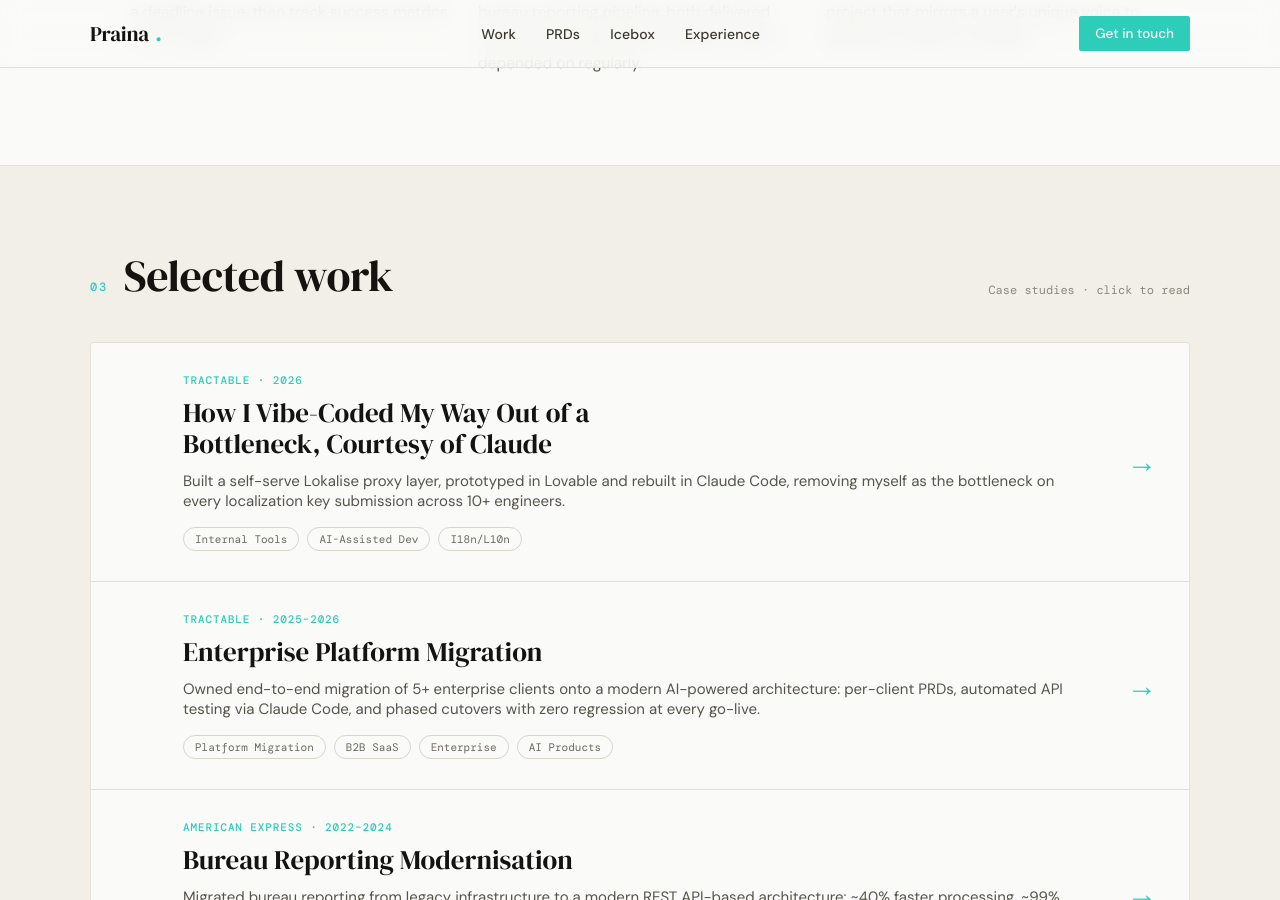
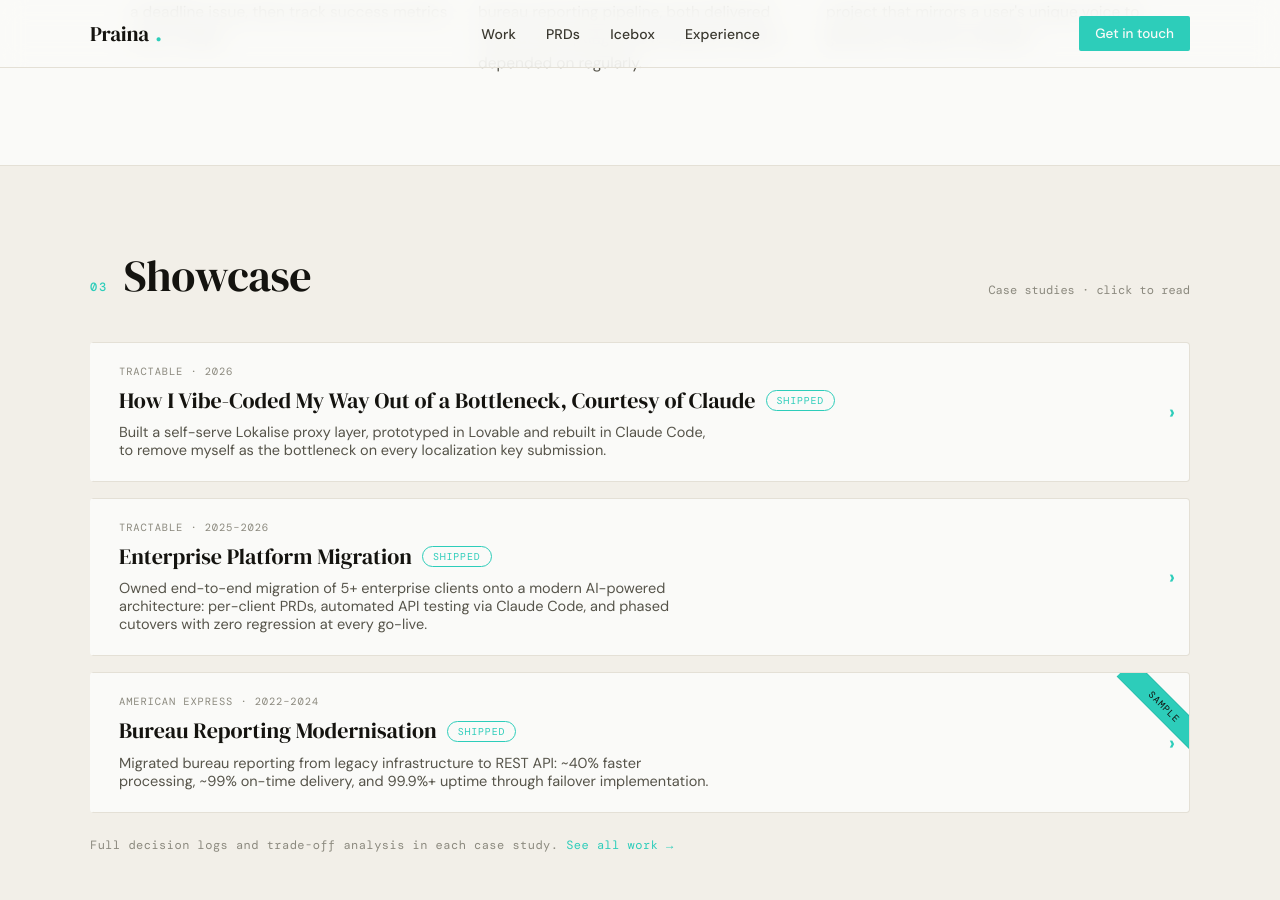
Before and after one commit to praina/praina.github.io, a Jekyll site: the page built from index.html, in a window 1280 px wide and 900 px high, scrolled down 1791 px. Built offline with Jekyll 4.4.1, drawn with Linux system fonts in a browser that asks for light colours; some web fonts are replaced; some of the changed text lies outside the part shown.

Commit message:
Rename homepage work section to Showcase, reuse shared listing-card
The homepage previously hand-duplicated case study content in its own
standalone .work__row markup and CSS instead of looping over the
case_studies collection. Replaced with the same listing-card partial
used on /case/, /prd/, /icebox/, and removed the now-unused .work__row*
CSS block. Tag pills (not supported by the shared card) were dropped
per explicit decision, so homepage cards now match /case/ exactly.

```diff
--- a/css/style.css
+++ b/css/style.css
@@ -295,47 +295,6 @@ body  { background: var(--c-bg); color: var(--c-ink); font-family: var(--f-body)
   gap: 24px; margin-bottom: 44px; flex-wrap: wrap;
 }
 .work__hint { font-family: var(--f-mono); font-size: 12px; color: var(--c-ink-faint); }
-.work__list {
-  display: flex; flex-direction: column; gap: 1px;
-  background: var(--c-border); border: 1px solid var(--c-border);
-  border-radius: 4px; overflow: hidden;
-}
-.work__row {
-  position: relative; overflow: hidden;
-  text-decoration: none; color: var(--c-ink);
-  background: var(--c-bg); border: none; cursor: pointer; padding: 0;
-  display: grid; grid-template-columns: 64px 1fr auto;
-  align-items: center; gap: 28px;
-  transition: background var(--t-hover);
-  font-family: var(--f-body); text-align: left;
-}
-.work__row:hover { background: var(--c-surface); }
-.work__bar {
-  background: var(--c-accent); align-self: stretch;
-  width: 0; transition: width var(--t-bar) var(--ease-out);
-}
-.work__row:hover .work__bar { width: 64px; }
-.work__row::before {
-  content: ""; position: absolute; top: 0; left: 0; right: 0;
-  height: 0; background: var(--c-accent);
-  transition: height var(--t-bar) var(--ease-out);
-}
-.work__row-content { padding: 30px 0; }
-.work__row-co {
-  font-family: var(--f-mono); font-size: 11px; letter-spacing: .08em;
-  text-transform: uppercase; color: var(--c-accent); margin-bottom: 10px; font-weight: 500;
-}
-.work__row-title {
-  font-family: var(--f-display); font-size: 27px; line-height: 1.15;
-  font-weight: 400; margin: 0 0 12px; max-width: 30ch;
-}
-.work__row-outcome { font-size: 15px; color: var(--c-ink-body); }
-.work__row-tags { display: flex; gap: 8px; flex-wrap: wrap; margin-top: 16px; }
-.work__tag {
-  font-family: var(--f-mono); font-size: 11px; color: #6B6960;
-  border: 1px solid var(--c-border-pill); border-radius: 999px; padding: 4px 11px;
-}
-.work__arrow { padding: 30px 32px; font-family: var(--f-display); font-size: 30px; color: var(--c-accent); }
 
 /* ── HOME : SKILLS ──────────────────────────────────────────── */
 .skills__section { border-top: 1px solid var(--c-border); background: var(--c-bg-tint); }
--- a/index.html
+++ b/index.html
@@ -96,55 +96,15 @@ description: Technical Product Manager specialising in B2B SaaS, enterprise migr
     <div class="work__header">
       <div class="section-header" style="margin-bottom:0">
         <span class="section-header__num">03</span>
-        <h2 class="section-header__title">Selected work</h2>
+        <h2 class="section-header__title">Showcase</h2>
       </div>
       <span class="work__hint">Case studies · click to read</span>
     </div>
-    <div class="work__list">
-      <a href="case/CASE1-localization-proxy-tool.html" class="work__row" data-reveal>
-        <div class="work__bar"></div>
-        <div class="work__row-content">
-          <div class="work__row-co">Tractable · 2026</div>
-          <div class="work__row-title">How I Vibe-Coded My Way Out of a Bottleneck, Courtesy of Claude</div>
-          <div class="work__row-outcome">Built a self-serve Lokalise proxy layer, prototyped in Lovable and rebuilt in Claude Code, removing myself as the bottleneck on every localization key submission across 10+ engineers.</div>
-          <div class="work__row-tags">
-            <span class="work__tag">Internal Tools</span>
-            <span class="work__tag">AI-Assisted Dev</span>
-            <span class="work__tag">I18n/L10n</span>
-          </div>
-        </div>
-        <div class="work__arrow">→</div>
-      </a>
-      <a href="case/CASE2-tractable-migration.html" class="work__row" data-reveal>
-        <div class="work__bar"></div>
-        <div class="work__row-content">
-          <div class="work__row-co">Tractable · 2025–2026</div>
-          <div class="work__row-title">Enterprise Platform Migration</div>
-          <div class="work__row-outcome">Owned end-to-end migration of 5+ enterprise clients onto a modern AI-powered architecture: per-client PRDs, automated API testing via Claude Code, and phased cutovers with zero regression at every go-live.</div>
-          <div class="work__row-tags">
-            <span class="work__tag">Platform Migration</span>
-            <span class="work__tag">B2B SaaS</span>
-            <span class="work__tag">Enterprise</span>
-            <span class="work__tag">AI Products</span>
-          </div>
-        </div>
-        <div class="work__arrow">→</div>
-      </a>
-      <a href="case/amex-reporting.html" class="work__row" data-reveal>
-        <div class="work__bar"></div>
-        <div class="work__row-content">
-          <div class="work__row-co">American Express · 2022–2024</div>
-          <div class="work__row-title">Bureau Reporting Modernisation</div>
-          <div class="work__row-outcome">Migrated bureau reporting from legacy infrastructure to a modern REST API-based architecture: ~40% faster processing, ~99% on-time delivery, and 99.9%+ uptime through failover.</div>
-          <div class="work__row-tags">
-            <span class="work__tag">Legacy Migration</span>
-            <span class="work__tag">REST APIs</span>
-            <span class="work__tag">Fintech</span>
-            <span class="work__tag">Data Infrastructure</span>
-          </div>
-        </div>
-        <div class="work__arrow">→</div>
-      </a>
+    <div class="listing-card-list">
+      {% assign sorted_items = site.case_studies | sort: 'order' %}
+      {% for item in sorted_items %}
+        {% include listing-card.html item=item %}
+      {% endfor %}
     </div>
     <p style="margin-top:24px;font-family:var(--f-mono);font-size:12px;color:var(--c-ink-faint);letter-spacing:.04em;">Full decision logs and trade-off analysis in each case study. <a href="case/" style="color:var(--c-accent);text-decoration:none;">See all work →</a></p>
   </div>
```
